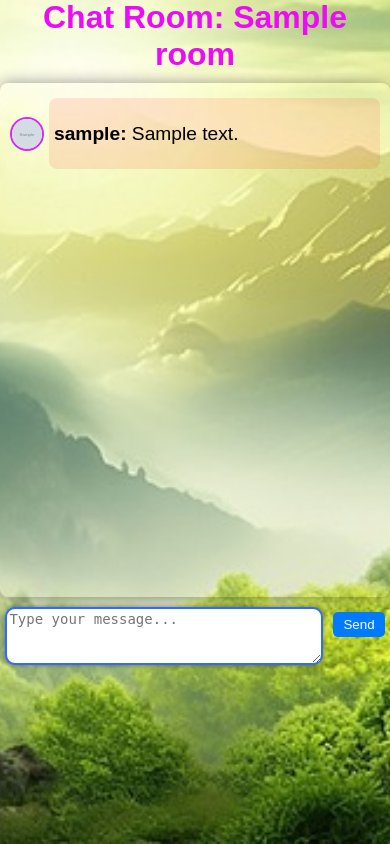
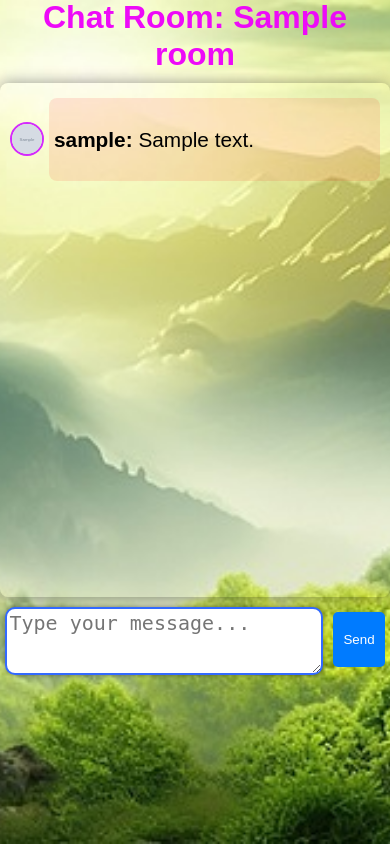
Before and after one commit to mebharat73/mebharat73.github.io, a Django app: a page that uses web/templates/main/room.html in a window 390 px wide. Run offline with Django 5.2, Linux system fonts and the light colour scheme; a user stored in the database is signed in; tables that the repository leaves empty hold one stand-in row (values such as "Sample post"); grey boxes marked "Sample" are stand-in pictures; data that the repository does not hold is empty.

Commit message:
ChatsectionFinal

```diff
--- a/web/templates/main/contact.html
+++ b/web/templates/main/contact.html
@@ -232,6 +232,9 @@
                 bottom: 5px; /* Adjust position for smaller screens */
                 right: 5px; /* Adjust position for smaller screens */
             }
+
+
+
         }
     </style>
 
--- a/web/templates/main/room.html
+++ b/web/templates/main/room.html
@@ -340,12 +340,12 @@
                 padding: 5px; /* Adjusted padding for better spacing */
                 flex: 1; /* Allow it to take available space */
                 max-width: 100%; /* Set a maximum width for the message box */
-                min-height: 20px; /* Minimum height for single-line messages */
+                min-height: 25px; /* Minimum height for single-line messages */
                 overflow-y: auto; /* Allow vertical scrolling if content exceeds max-height */
                 overflow-x: hidden; /* Hide horizontal overflow */
                 word-wrap: break-word; /* Allow words to break */
-                font-size: 1.2rem; /* Keep the font size the same */
-                line-height: 1.2; /* Adjust line-height for better spacing */
+                font-size: 1.3rem; /* Keep the font size the same */
+                line-height: 1.5; /* Adjust line-height for better spacing */
             }
 
             #message-form {
@@ -356,12 +356,24 @@
 
             #message-input {
                 width: calc(100% - 80px); /* Full width minus button width */
-                height: 50px; /* Increased height for better usability */
+                height: 60px; /* Increased height for better usability */
                 border-radius: 10px;
                 border: 2px solid #326aff;
                 margin-right: 10px; /* Space between input and button */
                 box-shadow: 0 0 5px rgba(0, 0.1, 0.2, 0.4);
-                font-size: 14px; /* Smaller font size */
+                font-size: 20px; /* Smaller font size */
+            }
+
+            /* Adjustments for user messages */
+            .user-message .message-content {
+                background-color: rgba(255, 0, 0, 0.1); /* Different background for user messages */
+                color: black; /* Text color for user messages */
+            }
+
+            /* Adjustments for other messages */
+            .other-message .message-content {
+                background-color: rgba(255, 0, 255, 0.1); /* Background color for others */
+                color: black; /* Text color for others */
             }
 
             button {
@@ -370,6 +382,7 @@
                 color: white;
                 border: none;
                 border-radius: 5px;
+                height: 55px;
                 cursor: pointer;
                 transition: background-color 0.3s, transform 0.2s; /* Added transform for button effect */
             }
```
